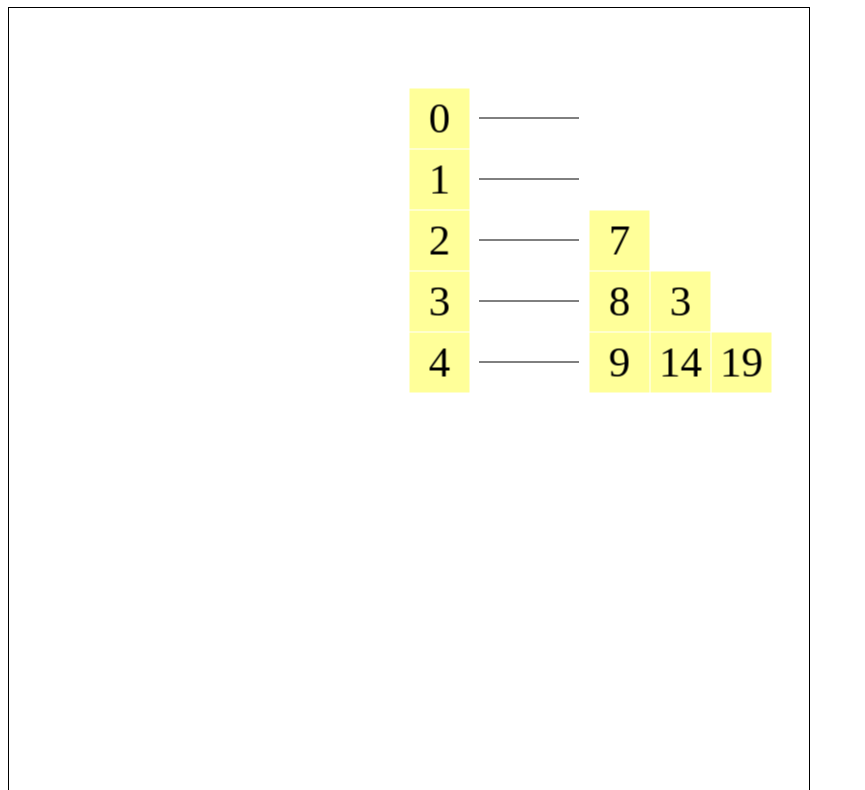
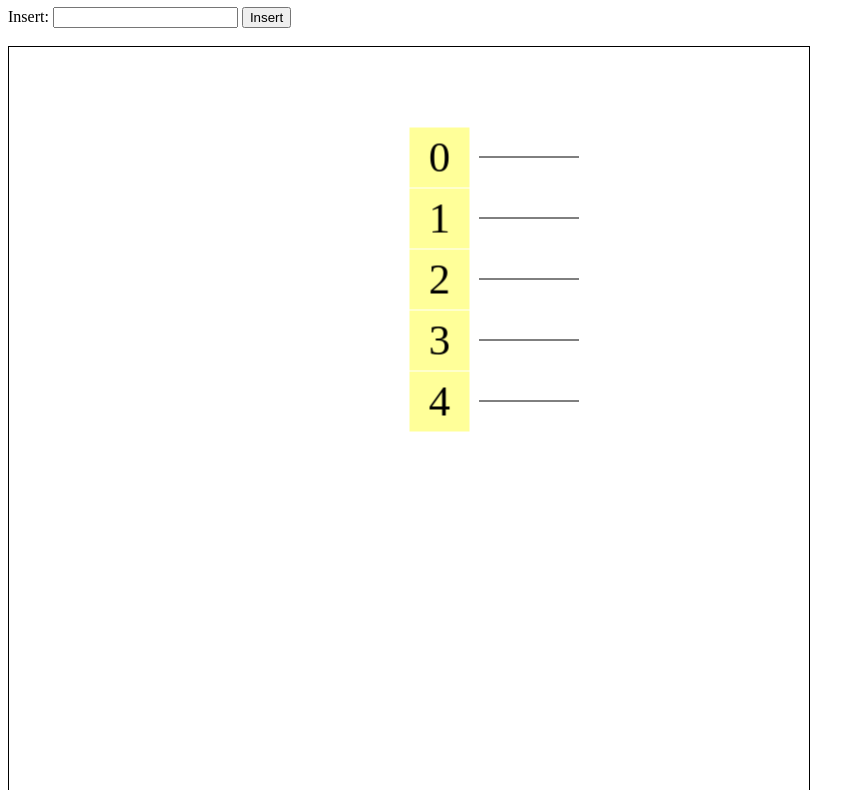
Before and after one commit to gcallah/Algocynfas, a plain HTML site: page hash_table.html in a window 1280 px wide. Shown: the part 73-863 px from the top of the page, without its empty margins (0-865 px from the left). Drawn offline with Linux system fonts and the light colour scheme.

Commit message:
Added input field in hashtable

```diff
--- a/hash_table.html
+++ b/hash_table.html
@@ -11,6 +11,10 @@
         <h1>
             Hash Table
         </h1>
+      Insert: <input type="number" id="eleValue">
+      <button id = "runButton" type="button" onclick="insert()">Insert</button>
+      <br/>
+      <br/>
       <canvas id="canvas" width="800" height="800" style="border:1px solid #000000"></canvas>
       <script src="common_primitives.js"></script>
       <script src="list_primitives.js"></script>
@@ -18,12 +22,15 @@
       <script>
           var canvas = new fabric.Canvas('canvas');
           var HashTable = new hashTable(5);
-          HashTable.insert(8);
-          HashTable.insert(9);
-          HashTable.insert(14);
-          HashTable.insert(19);
-          HashTable.insert(7);
-          HashTable.insert(3);
+          function insert() {
+              var val = document.getElementById("eleValue").value;
+              HashTable.insert(val);
+          }
+          // HashTable.insert(9);
+          // HashTable.insert(14);
+          // HashTable.insert(19);
+          // HashTable.insert(7);
+          // HashTable.insert(3);
           displayHT(HashTable);
       </script>
       </br>
--- a/hash_table.js
+++ b/hash_table.js
@@ -10,6 +10,7 @@ function hashTable(table_size) {
 hashTable.prototype.insert = function(value) {
     var hindex  = calDivHash(value, this.table_size);
     this.numberOfValues++;
+    this.values[hindex].push(value);
     this.values[hindex].length === 0 ?
         this.values[hindex].push(hindex, value) :
         this.values[hindex].push(value);
```
